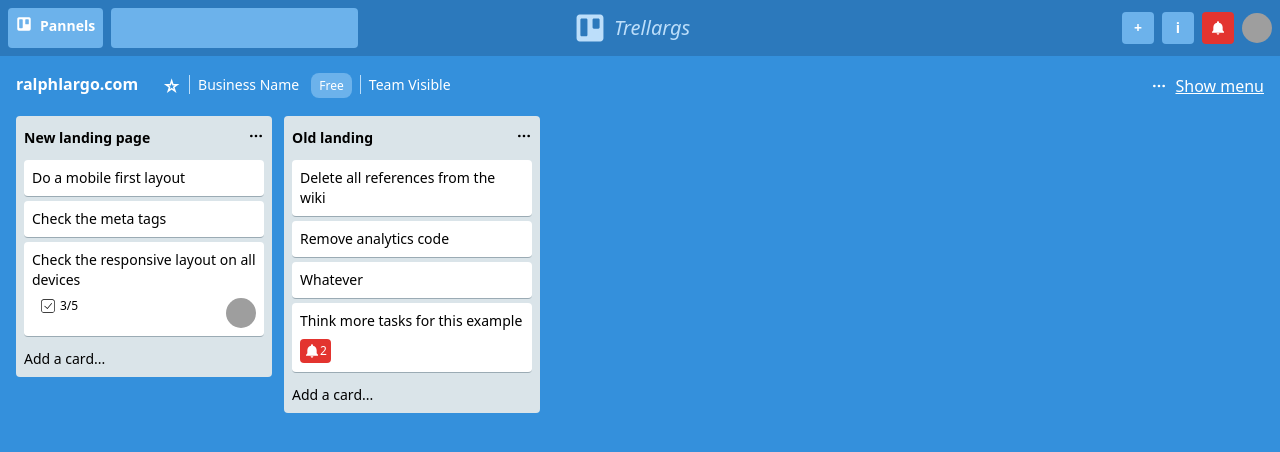
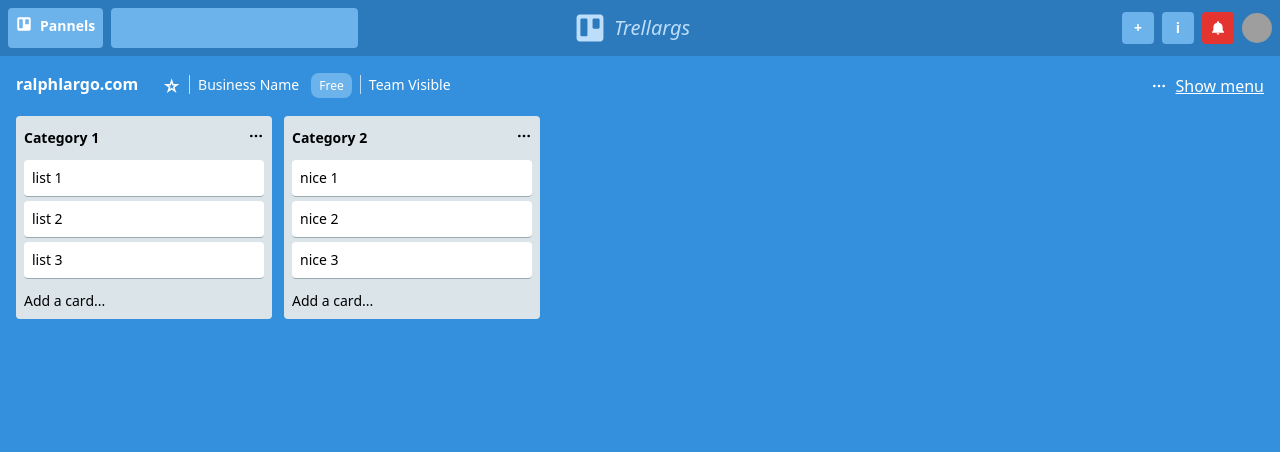
Before and after one commit to devlargs/trello-clone, a React (Create React App) app: page / in a window 1280 px wide. Shown: the top 452 px of the page. Built offline with nearby package versions, Linux system fonts and the light colour scheme; grey boxes are pictures that could not be loaded.

Commit message:
feat: dynamic mapping of cards

```diff
--- a/src/components/Cards.js
+++ b/src/components/Cards.js
@@ -1,9 +1,48 @@
+const obj = [
+  {
+    name: "Category 1",
+    data: [
+      {
+        name: "list 1",
+        rank: 1,
+      },
+      {
+        name: "list 2",
+        rank: 2,
+      },
+      {
+        name: "list 3",
+        rank: 3,
+      },
+    ],
+  },
+  {
+    name: "Category 2",
+    data: [
+      {
+        name: "nice 1",
+        rank: 1,
+      },
+      {
+        name: "nice 2",
+        rank: 2,
+      },
+      {
+        name: "nice 3",
+        rank: 3,
+      },
+    ],
+  },
+];
+
 const Cards = () => {
   return (
     <div className="flex px-4 pb-8 items-start overflow-x-auto">
+      {obj.map((q) => {
+        return (
           <div className="rounded bg-grey-light  flex-no-shrink w-64 p-2 mr-3">
             <div className="flex justify-between py-1">
-          <h3 className="text-sm">New landing page</h3>
+              <h3 className="text-sm">{q.name}</h3>
               <svg
                 className="h-4 fill-current text-grey-dark cursor-pointer"
                 xmlns="http://www.w3.org/2000/svg"
@@ -13,77 +52,18 @@
               </svg>
             </div>
             <div className="text-sm mt-2">
+              {q?.data.map((r) => (
+                <>
                   <div className="bg-white p-2 rounded mt-1 border-b border-grey cursor-pointer hover:bg-grey-lighter">
-            Do a mobile first layout
+                    {r.name}
                   </div>
-
-          <div className="bg-white p-2 rounded mt-1 border-b border-grey cursor-pointer hover:bg-grey-lighter">
-            Check the meta tags
-          </div>
-
-          <div className="bg-white p-2 rounded mt-1 border-b border-grey cursor-pointer hover:bg-grey-lighter">
-            Check the responsive layout on all devices
-            <div className="text-grey-darker mt-2 ml-2 flex justify-between items-start">
-              <span className="text-xs flex items-center">
-                <svg
-                  className="h-4 fill-current mr-1"
-                  xmlns="http://www.w3.org/2000/svg"
-                  viewBox="0 0 50 50"
-                >
-                  <path d="M11 4c-3.855 0-7 3.145-7 7v28c0 3.855 3.145 7 7 7h28c3.855 0 7-3.145 7-7V11c0-3.855-3.145-7-7-7zm0 2h28c2.773 0 5 2.227 5 5v28c0 2.773-2.227 5-5 5H11c-2.773 0-5-2.227-5-5V11c0-2.773 2.227-5 5-5zm25.234 9.832l-13.32 15.723-8.133-7.586-1.363 1.465 9.664 9.015 14.684-17.324z" />
-                </svg>
-                3/5
-              </span>
-              <img
-                src="https://www.biography.com/.image/t_share/MTQ3NjM5ODIyNjU0MTIxMDM0/snoop_dogg_photo_by_estevan_oriol_archive_photos_getty_455616412.jpg"
-                className="rounded-full img-avatar"
-                alt=""
-              />
-            </div>
-          </div>
+                </>
+              ))}
               <p className="mt-3 text-grey-dark">Add a card...</p>
             </div>
           </div>
-      <div className="rounded bg-grey-light flex-no-shrink w-64 p-2 mr-3">
-        <div className="flex justify-between py-1">
-          <h3 className="text-sm">Old landing</h3>
-          <svg
-            className="h-4 fill-current text-grey-dark cursor-pointer"
-            xmlns="http://www.w3.org/2000/svg"
-            viewBox="0 0 24 24"
-          >
-            <path d="M5 10a1.999 1.999 0 1 0 0 4 1.999 1.999 0 1 0 0-4zm7 0a1.999 1.999 0 1 0 0 4 1.999 1.999 0 1 0 0-4zm7 0a1.999 1.999 0 1 0 0 4 1.999 1.999 0 1 0 0-4z" />
-          </svg>
-        </div>
-        <div className="text-sm mt-2">
-          <div className="bg-white p-2 rounded mt-1 border-b border-grey cursor-pointer hover:bg-grey-lighter">
-            Delete all references from the wiki
-          </div>
-
-          <div className="bg-white p-2 rounded mt-1 border-b border-grey cursor-pointer hover:bg-grey-lighter">
-            Remove analytics code
-          </div>
-
-          <div className="bg-white p-2 rounded mt-1 border-b border-grey cursor-pointer hover:bg-grey-lighter">
-            Whatever
-          </div>
-
-          <div className="bg-white p-2 rounded mt-1 border-b border-grey cursor-pointer hover:bg-grey-lighter">
-            <p>Think more tasks for this example</p>
-            <div className="bg-red rounded p-1 mt-2 inline-flex text-white text-xs">
-              <svg
-                className="h-4 fill-current"
-                xmlns="http://www.w3.org/2000/svg"
-                viewBox="0 0 24 24"
-              >
-                <path d="M12 2c-.8 0-1.5.7-1.5 1.5v.688C7.344 4.87 5 7.62 5 11v4.5l-2 2.313V19h18v-1.188L19 15.5V11c0-3.379-2.344-6.129-5.5-6.813V3.5c0-.8-.7-1.5-1.5-1.5zm-2 18c0 1.102.898 2 2 2 1.102 0 2-.898 2-2z" />
-              </svg>
-              2
-            </div>
-          </div>
-          <p className="mt-3 text-grey-dark">Add a card...</p>
-        </div>
-      </div>
+        );
+      })}
     </div>
   );
 };
```
Also changed, not shown: 2 other files (tests, documents, lock files or other folders). Lines whose indentation alone changed are shown as unchanged.
